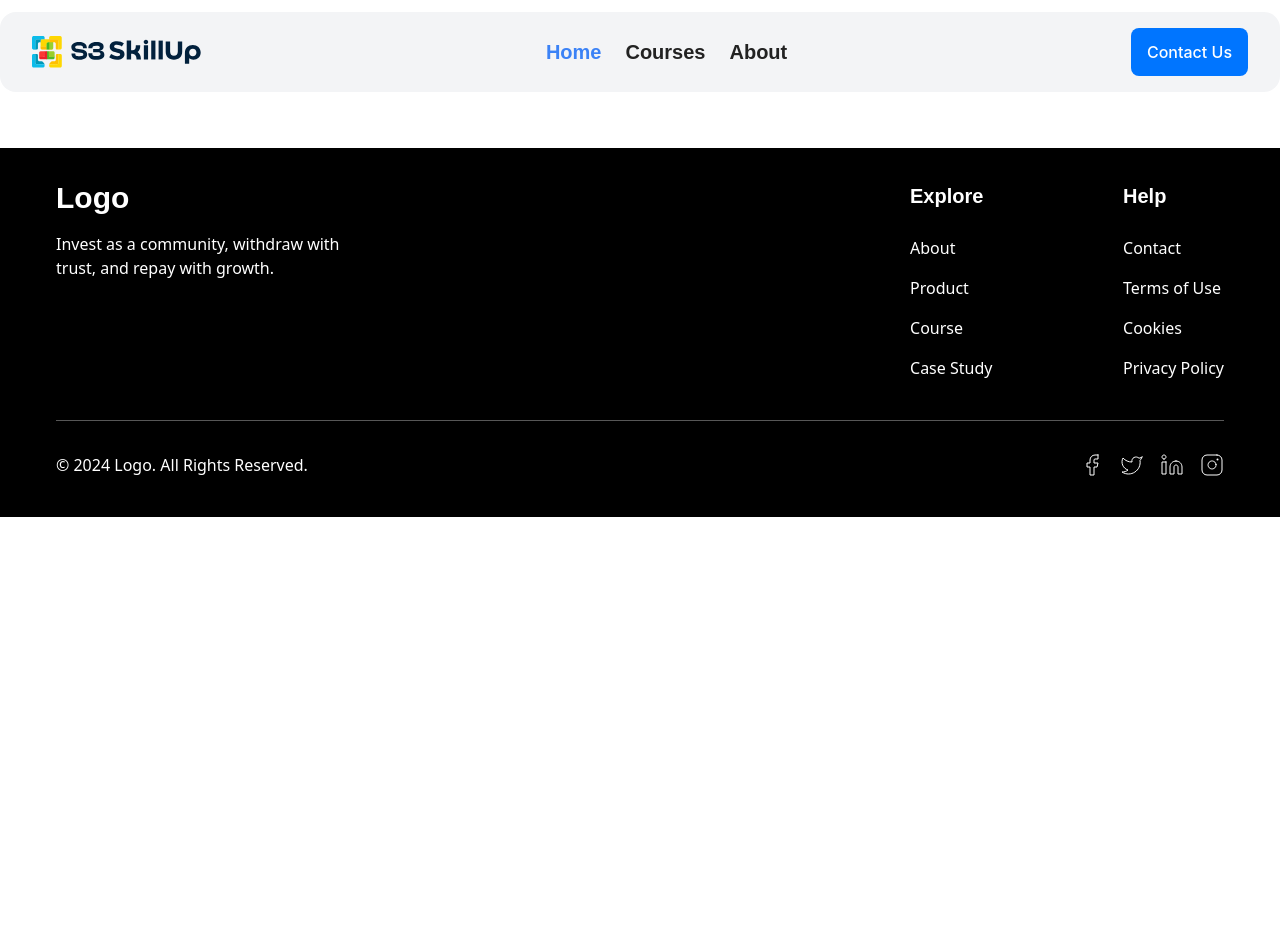
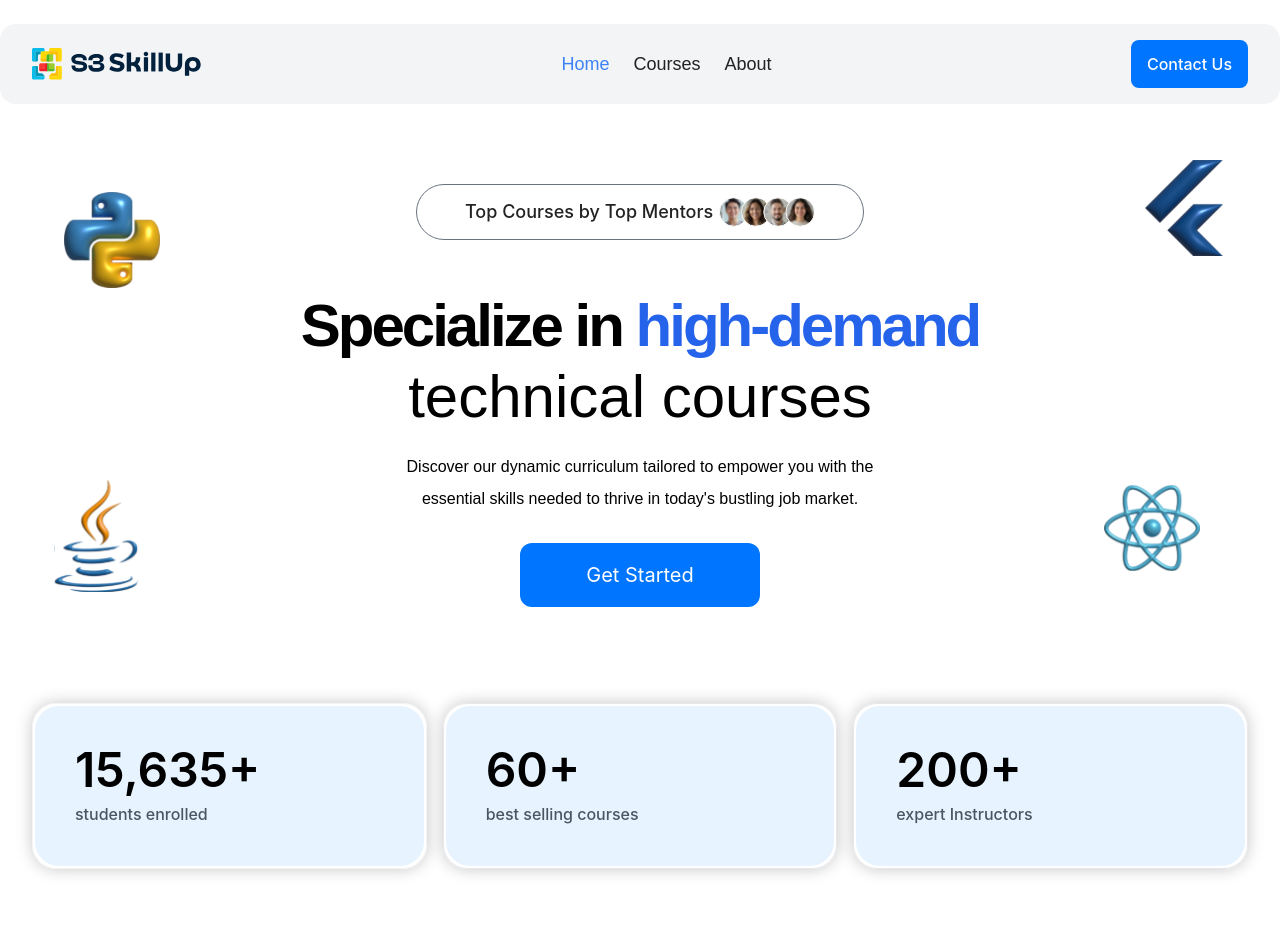
Before and after one commit to priyarajanharshini/skill-up, a React (Create React App) app: page /Home in a window 1280 px wide. Shown: the top 952 px of the page. Before the commit the page ends 800 px from the top, so only its background shows below. Built offline with nearby package versions, Linux system fonts and the light colour scheme.

Commit message:
topbar home

```diff
--- a/src/App.js
+++ b/src/App.js
@@ -17,6 +17,7 @@ function App() {
   return (
     <div className="App">
       <Topbar/>
+
       <BrowserRouter>
 
           <Routes>
@@ -24,7 +25,7 @@ function App() {
           <Route path="/Whyus" element={<Whyus/>}></Route>
           <Route path="/Glimb" element={<Glimb />}></Route>
           <Route path="/GetStarted" element={<GetStarted />}></Route>
-          <Route path="/" element={<Home />}></Route>
+          <Route path="/Home" element={<Home />}></Route>
           <Route path="/AboutUs" element={<AboutUs/>}></Route>
           <Route path="/Founter" element={<Founter/>}></Route>
           <Route path="/StudentSays" element={<StudentSays/>}></Route>
--- a/src/Component/Home.js
+++ b/src/Component/Home.js
@@ -9,7 +9,7 @@ import Glimb from "./Glimb";
 import WhyUs from "./whyus";
 import FAQ from "./FAQ";
 import GetStarted from "./GetStarted";
-import { Fa0 } from "react-icons/fa6";
+
 
 function Home() {
 
@@ -19,37 +19,39 @@ function Home() {
 
                 <div className="mx-auto  mt-12 sm:mt-20 md:mt-20 lg:mt-20  text-center">
                     <div className="flex justify-center mb-4">
-                        <button className="w-full max-w-xs sm:max-w-sm md:max-w-md lg:max-w-md h-14 bg-white-500 text-black border border-gray-500 font-bold rounded-full flex items-center justify-between px-4 sm:px-8 md:px-8 lg:px-12">
+                        <button className="w-full max-w-xs sm:max-w-sm md:max-w-md lg:max-w-md h-14 bg-white-500 text-black border border-gray-500 font-bold rounded-full flex items-center justify-between px-4 sm:px-12 md:px-8 lg:px-12">
                             <span className="text-black font-medium text-sm md:text-lg lg:text-lg leading-8">
                                 Top Courses by Top Mentors
                             </span>
                             <img className="w-10 h-10 hidden sm:block md:hidden lg:hidden" src={Frame1} alt="Frame1" />
                             <img className="w-16 h-16 sm:w-20 sm:h-20 md:w-20 md:h-20 lg:w-24 block lg:h-24 lg:block md:block sm:hidden " src={Frame} alt="Frame" />
                         </button>
+
+
                     </div>
                     <div className="relative">
                         <div className="absolute top-18 left-3.5 inset-y-0  lg:-top-16 lg:left-16 md:left-10 md:-top-12 sm:-top-16">
                             <img className="w-10 h-12 sm:w-16 sm:h-16 md:w-16 md:h-16 lg:w-24 lg:h-24" src={PYTHON} alt="Python" />
                         </div>
-                        <div className="absolute inset-y-0 right-4 lg:-top-24 sm:right-8 sm:-top-24 md:right-10 md:-top-24 lg:right-12">
-                            <img className="w-12 h-12 sm:w-16 sm:h-16 md:w-16 md:h-16 lg:w-24 lg:h-24" src={FLUTTER} alt="Flutter" />
+                        <div className="absolute inset-y-0 top-14 right-4 lg:-top-24 sm:right-8 sm:-top-24 md:right-10 md:-top-24 lg:right-12">
+                            <img className="w-10 h-10 sm:w-16 sm:h-16 md:w-16 md:h-16 lg:w-24 lg:h-24" src={FLUTTER} alt="Flutter" />
                         </div>
                         <div className="absolute top-40 lg:top-56 md:top-72 sm:top-64 left-2 lg:left-10 md:left-10 md:left-1  ">
                             <img className="w-14 h-14 lg:w-28 lg:h-28 md:w-20 md:h-20 sm:w-24 sm:h-24" src={JAVA} alt="Java" />
                         </div>
 
                         <div className="absolute top-48 right-4 lg:right-20 md:right-4 sm:right-4 sm:top-56">
-                            <img className="w-14 h-14  sm:w-20 sm:h-20 md:w-16 md:h-16 lg:w-24 lg:h-24" src={react} alt="React" />
+                            <img className="w-10 h-10  sm:w-20 sm:h-20 md:w-16 md:h-16 lg:w-24 lg:h-24" src={react} alt="React" />
                         </div>
 
 
                     </div>
 
-                    <div className="text-center mt-14 mx-2 sm:mx-4">
-                        <p class=" px-4 font-clash font-bold text-5xl xs:text-5xl sm:text-5xl md:text-6xl leading-tight lg:text-6xl lg:leading-snug">
-                            Specialize in<span class="text-blue-600"> high-demand </span>
+                    <div className="text-center mt-14 mx-4 sm:mx-4">
+                        <p class="tracking-tighter px-4 font-clash font-bold text-5xl sm:text-5xl md:text-6xl lg:text-6xl leading-tight">
+                            Specialize in<span class="text-blue-600 tracking-tighter"> high-demand </span>
                         </p>
-                        <p className="px-4 font-clash font-semibold text-5xl sm:text-5xl md:text-6xl lg:text-6xl leading-tight lg:leading-snug">
+                        <p className="px-4 font-clash font-medium text-5xl sm:text-5xl md:text-6xl lg:text-6xl leading-tight lg:leading-snug">
                             technical courses
                         </p>
                     </div>
@@ -67,32 +69,31 @@ function Home() {
                     </div>
 
                 </div>
+         <div class="container mx-auto mt-16 sm:mt-24 md:mt-24 lg:mt-24 px-4 sm:px-6 md:px-8">
+                    <div class="flex flex-wrap justify-start justify-center -mx-2">
+                        <div class="w-full flex flex-wrap justify-start -mx-2 mb-10">
+                            <div class="w-full sm:w-1/2 md:w-1/3 lg:w-1/3 px-2 mb-8">
 
-
-                <div class="container mx-auto mt-24 px-4 sm:px-6 md:px-8">
-                    <div class="flex flex-wrap justify-center -mx-2">
-                        <div class="w-full flex flex-wrap justify-center -mx-2 mb-10">
-                            <div class="w-full sm:w-1/2 md:w-1/3 lg:w-1/3 px-2 mb-8">
-                                <div class="border border-gray-100 shadow-lg rounded-3xl p-0.5">
-                                    <div class="bg-[#e7f4ff] p-6 rounded-3xl mx-auto text-center shadow-sm h-40">
-                                        <p class="font-display text-5xl font-semibold leading-72 text-left pl-5 pb-2">15,635+</p>
-                                        <p class="font-display text-base font-medium leading-6 text-left text-gray-600 pl-5 pt-2">students enrolled</p>
+                                <div class="border border-gray-100 shadow-custom-box rounded-3xl p-0.5">
+                                    <div class="bg-[#e7f4ff] p-10 rounded-3xl mx-auto h-40">
+                                        <p class="font-display text-5xl font-semibold leading-72 text-left">15,635+</p>
+                                        <p class="font-display text-base font-medium leading-6 text-left text-gray-600  pt-2 ">students enrolled</p>
                                     </div>
                                 </div>
                             </div>
                             <div class="w-full sm:w-1/2 md:w-1/3 lg:w-1/3 px-2 mb-8">
-                                <div class="border border-gray-100 shadow-lg rounded-3xl p-0.5">
-                                    <div class="bg-[#e7f4ff] p-6 rounded-3xl mx-auto text-center shadow-sm h-40">
-                                        <p class="font-display text-5xl font-semibold leading-72 text-left pl-5 pb-2">60+</p>
-                                        <p class="font-display text-base font-medium leading-6 text-left text-gray-600 pl-5 pt-2">best selling courses</p>
+                                <div class="border border-white-100 shadow-custom-box rounded-3xl p-0.5">
+                                    <div class="bg-[#e7f4ff] p-10 rounded-3xl mx-auto text-center h-40">
+                                        <p class="font-display text-5xl font-semibold leading-72 text-left">60+</p>
+                                        <p class="font-display text-base font-medium leading-6 text-left text-gray-600  pt-2">best selling courses</p>
                                     </div>
                                 </div>
                             </div>
                             <div class="w-full sm:w-1/2 md:w-1/3 lg:w-1/3 px-2 mb-8">
-                                <div class="border border-gray-100 shadow-lg rounded-3xl p-0.5">
-                                    <div class="bg-[#e7f4ff] p-6 rounded-3xl mx-auto text-center shadow-sm h-40">
-                                        <p class="font-display text-5xl font-semibold leading-72 text-left pl-5 pb-2">200+</p>
-                                        <p class="font-display text-base font-medium leading-6 text-left text-gray-600 pl-5 pt-2">expert Instructors</p>
+                                <div class="border border-white-100 shadow-custom-box rounded-3xl p-0.5">
+                                    <div class="bg-[#e7f4ff] p-10 rounded-3xl mx-auto text-center h-40">
+                                        <p class="font-display text-5xl font-semibold leading-72 text-left">200+</p>
+                                        <p class="font-display text-base font-medium leading-6 text-left text-gray-600 pt-2">expert Instructors</p>
                                     </div>
                                 </div>
                             </div>
@@ -100,6 +101,8 @@ function Home() {
                     </div>
 
                 </div>
+
+
 
 
             <WhyUs />
--- a/src/Component/Topbar.js
+++ b/src/Component/Topbar.js
@@ -10,7 +10,7 @@ function Topbar() {
 
   return (
     <>
-      <div className="container mx-auto mt-3">
+      <div className="container mx-auto mt-6">
         <nav className="bg-gray-100 xs:bg-white rounded-2xl xs:w-11/12 ">
           <div className="max-w-7xl mx-auto px-4 sm:px-6 lg:px-8">
             <div className="relative flex h-20 items-center justify-between">
@@ -19,13 +19,13 @@ function Topbar() {
               </div>
               <div className="hidden sm:flex sm:flex-1 sm:items-center sm:justify-center">
                 <div>
-                  <a href="#" className="text-blue-500 px-3 py-2 text-lg font-semibold leading-7 no-underline font-clash text-base lg:text-xl lg:leading-7">
+                  <a href="#" className="text-blue-500 px-3 py-2 text-lg font-medium leading-7 no-underline font-clash lg:leading-7">
                     Home
                   </a>
-                  <a href="#" className="text-black px-3 py-2 text-lg font-semibold leading-7 no-underline font-clash text-base lg:text-xl lg:leading-7">
+                  <a href="#" className="text-black px-3 py-2 text-lg font-medium leading-7 no-underline font-clash lg:leading-7">
                     Courses
                   </a>
-                  <a href="#" className="text-black px-3 py-2 text-lg font-semibold leading-7 no-underline font-clash text-base lg:text-xl lg:leading-7">
+                  <a href="#" className="text-black px-3 py-2 text-lg font-medium leading-7 no-underline font-clash lg:leading-7">
                     About
                   </a>
                 </div>
```
